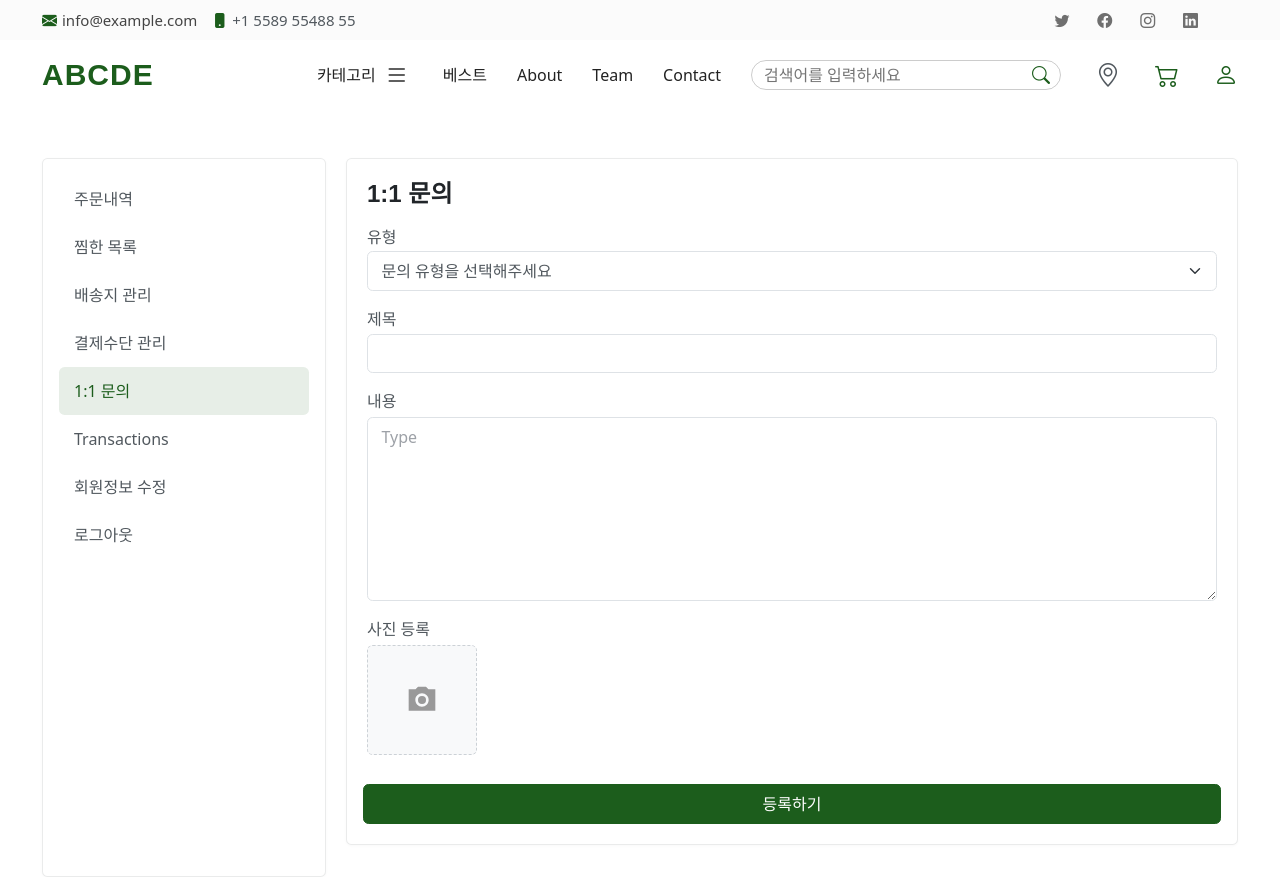
After one commit to JJJeong123/ttt, a Django app: page /mypage/qna in a window 1280 px wide; the page is wider, and only the part inside the window is pictured. The commit adds this page. Run offline with Django 4.2, Linux system fonts and the light colour scheme; the visitor is signed in with stand-in values (Sample User, id 1); data that the repository does not hold is empty; parts of the project's set-up code (start-up, migrations or seed data) failed here and were passed over; some libraries are stand-ins or nearby versions.

Commit message:
Add qna_post

```diff
--- a/config/templates/user-account_confirm.html
+++ b/config/templates/user-account_confirm.html
@@ -20,7 +20,7 @@
           <a class="nav-link" href="#">My wishlist</a>
           <a class="nav-link" href="#">Transactions</a>
           <a class="nav-link" href="{% url 'confirm-info' %}">회원정보 수정</a>
-          <a class="nav-link" href="#">Log out</a>
+          <a class="nav-link" href="{% url 'logout' %}">로그아웃</a>
         </nav>
       </div>
       <!--   COMPONENT MENU LIST END .//   -->
--- a/config/templates/user-account_edit.html
+++ b/config/templates/user-account_edit.html
@@ -20,7 +20,7 @@
           <a class="nav-link" href="#">My wishlist</a>
           <a class="nav-link" href="#">Transactions</a>
           <a class="nav-link" href="{% url 'confirm-info' %}">회원정보 수정</a>
-          <a class="nav-link" href="#">Log out</a>
+          <a class="nav-link" href="{% url 'logout' %}">로그아웃</a>
         </nav>
       </div>
       <!--   COMPONENT MENU LIST END .//   -->
--- a/mypage/templates/like.html
+++ b/mypage/templates/like.html
@@ -17,10 +17,11 @@
           <a class="nav-link active" href="{% url 'mypage:like' %}">찜한 목록</a>
           <a class="nav-link" href="#">배송지 관리</a>
           <a class="nav-link" href="#">결제수단 관리</a>
+          <a class="nav-link" href="{% url 'mypage:qna' %}">1:1 문의</a>
           <a class="nav-link" href="#">My wishlist</a>
           <a class="nav-link" href="#">Transactions</a>
           <a class="nav-link" href="{% url 'confirm-info' %}">회원정보 수정</a>
-          <a class="nav-link" href="#">Log out</a>
+          <a class="nav-link" href="{% url 'logout' %}">로그아웃</a>
         </nav>
       </div>
       <!--   COMPONENT MENU LIST END .//   -->
--- a/mypage/templates/order_detail.html
+++ b/mypage/templates/order_detail.html
@@ -20,7 +20,7 @@
           <a class="nav-link" href="#">My wishlist</a>
           <a class="nav-link" href="#">Transactions</a>
           <a class="nav-link" href="{% url 'confirm-info' %}">회원정보 수정</a>
-          <a class="nav-link" href="#">Log out</a>
+          <a class="nav-link" href="{% url 'logout' %}">로그아웃</a>
         </nav>
       </div>
       <!--   COMPONENT MENU LIST END .//   -->
--- a/mypage/templates/order_history.html
+++ b/mypage/templates/order_history.html
@@ -17,10 +17,10 @@
           <a class="nav-link" href="{% url 'mypage:like' %}">찜한 목록</a>
           <a class="nav-link" href="#">배송지 관리</a>
           <a class="nav-link" href="#">결제수단 관리</a>
-          <a class="nav-link" href="#">My wishlist</a>
+          <a class="nav-link" href="{% url 'mypage:qna' %}">1:1 문의</a>
           <a class="nav-link" href="#">Transactions</a>
           <a class="nav-link" href="{% url 'confirm-info' %}">회원정보 수정</a>
-          <a class="nav-link" href="#">Log out</a>
+          <a class="nav-link" href="{% url 'logout' %}">로그아웃</a>
         </nav>
       </div>
       <!--   COMPONENT MENU LIST END .//   -->
--- /dev/null
+++ b/mypage/templates/qna_post.html
@@ -0,0 +1,77 @@
+{% extends 'layouts/base.html' %}
+{% load static %}
+
+<!-- Specific Page CSS goes HERE  -->
+{% block stylesheets %}
+<link href="{% static 'assets/css/product.css' %}" rel="stylesheet" type="text/css">
+{% endblock stylesheets %}
+
+{% block content %}
+<div class="container mt-5">
+  <div class="row pt-3">
+    <aside class="col-lg-3">
+      <!--  COMPONENT MENU LIST  -->
+      <div class="card p-3 h-100">
+        <nav class="nav flex-column nav-pills">
+          <a class="nav-link" href="{% url 'mypage:order-history' %}">주문내역</a>
+          <a class="nav-link" href="{% url 'mypage:like' %}">찜한 목록</a>
+          <a class="nav-link" href="#">배송지 관리</a>
+          <a class="nav-link" href="#">결제수단 관리</a>
+          <a class="nav-link active" href="{% url 'mypage:qna' %}">1:1 문의</a>
+          <a class="nav-link" href="#">Transactions</a>
+          <a class="nav-link" href="{% url 'confirm-info' %}">회원정보 수정</a>
+          <a class="nav-link" href="{% url 'logout' %}">로그아웃</a>
+        </nav>
+      </div>
+      <!--   COMPONENT MENU LIST END .//   -->
+    </aside>
+    <main class="col-lg-9">
+      <div class="card mb-5">
+        <div class="card-body">
+          <h4 class="card-title">1:1 문의</h4>
+            <div class="row gx-2">
+              <div class="mb-3">
+                <label class="form-label" id="cat">유형</label>
+                <select class="form-select" id="qna-cat">
+                  <option selected>문의 유형을 선택해주세요</option>
+                  {% for cat in cats %}
+                  <option value="{{ cat }}">{{ cat }}</option>
+                  {% endfor %}
+                </select>
+              </div>
+              <div class="mb-3">
+                <label class="form-label">제목</label>
+                <input type="text" class="form-control" placeholder="" id="qna-title">
+							</div>
+              <div class="mb-3">
+                <label class="form-label col-3 mb-1">내용</label>
+                <textarea class="form-control" placeholder="Type" rows="7" id="qna-content"></textarea>
+              </div>
+              <form id="form-qna">
+              {% csrf_token %}
+                <div class="gallery-uploader-wrap mb-4">
+                  <label class="form-label mb-1">사진 등록</label><br>
+                  <div id="uploaded_image" style="cursor:pointer;">
+                    <label class="uploader-img" onchange="addImage(event)">
+                      <input type="file" name="lorem" id="qna-img">
+                      <svg xmlns="http://www.w3.org/2000/svg" fill="#999" width="32" height="32" viewBox="0 0 24 24"> <circle cx="12" cy="12" r="3"/> <path d="M16.83 4L15 2H9L7.17 4H2v16h20V4h-5.17zM12 17c-2.76 0-5-2.24-5-5s2.24-5 5-5 5 2.24 5 5-2.24 5-5 5z"/>
+                      </svg>
+                    </label>
+                  </div>
+                </div> <!-- gallery-uploader-wrap //end -->
+              </form> <!-- form end.// -->
+
+              <button class="btn btn-primary" type="button" onclick="saveQuestion()">등록하기</button>
+            </div>
+        </div> <!-- card-body end.// -->
+      </div> <!-- card end.// -->
+    </main>
+  </div> <!-- row.// -->
+</div>
+
+{% endblock content %}
+
+<!-- Specific Page JS goes HERE  -->
+{% block javascripts %}
+<script src="{% static 'jsmeta/mypage/script_qna.js' %}"></script>
+{% endblock javascripts %}
--- a/mypage/urls.py
+++ b/mypage/urls.py
@@ -1,6 +1,6 @@
 from django.urls import path
 
-from .views import checkout_view, review_views, cart_views, like_views
+from .views import checkout_view, review_views, cart_views, like_views, qna_views
 
 app_name = 'mypage'
 
@@ -16,5 +16,6 @@ urlpatterns=[
     path('order-history', checkout_view.OrderHistoryView.as_view(), name='order-history'),
     path('order-detail/<str:id>', checkout_view.OrderDetailView.as_view(), name='order-detail'),
     path('like', like_views.LikeView.as_view(), name='like'),
+    path('qna', qna_views.QnaView.as_view(), name='qna'),
 
 ]
--- /dev/null
+++ b/mypage/views/qna_views.py
@@ -0,0 +1,38 @@
+import json
+from django.http import HttpRequest, JsonResponse
+from django.shortcuts import render, redirect, get_object_or_404
+from django.views.generic.base import View
+from django.contrib.auth.mixins import LoginRequiredMixin
+
+from config.models import Qna, QnaCategory, Member, Order
+
+class QnaView(LoginRequiredMixin, View):
+    '''
+    1:1문의
+    '''
+    def get(self, request: HttpRequest, *args, **kwargs):
+        context={}
+        context['cats']=list(QnaCategory.objects.filter(deleteflag='0').values_list('name', flat=True))
+        context['orders']=list(Order.objects.filter(deleteflag='0', member__user=request.user).values_list('order_no', flat=True))
+
+        return render(request, 'qna_post.html', context)
+
+    def post(self, request: HttpRequest, *args, **kwargs):
+        context={}
+
+        cat = request.POST.get('qna-cat')
+        title = request.POST.get('qna-title')
+        content = request.POST.get('qna-content')
+        img = request.FILES.get('qna-img')
+
+        Qna.objects.create(
+            title=title,
+            content=content,
+            member=Member.objects.get(user=request.user),
+            category=QnaCategory.objects.get(name=cat),
+            answer_flag='0',
+            qna_img=img,
+            deleteflag='0',
+        )
+
+        return JsonResponse(context, content_type='application/json')
--- /dev/null
+++ b/static/jsmeta/mypage/script_qna.js
@@ -0,0 +1,69 @@
+function addImage(e){
+  e = e || window.event;
+  let target = e.target || e.srcElement;
+
+  if(document.getElementById('qna-img-preview')){
+    document.getElementById('qna-img-preview').setAttribute('src', URL.createObjectURL(target.files[0]));
+    //e.target.value = '';
+    return;
+  }
+  let src = URL.createObjectURL(target.files[0]);
+  //let src = target.files[0];
+  //document.getElementById('qna-img').setAttribute('src', e.target.result);
+
+  let label=document.createElement('label');
+  let image=document.createElement('img');
+  let span=document.createElement('span');
+  let icon=document.createElement('i');
+
+  label.setAttribute('class', 'uploader-img');
+
+  image.setAttribute('width', '100');
+  image.setAttribute('id', 'qna-img-preview');
+  image.setAttribute('src', src);
+
+  icon.setAttribute('class', 'fa fa-trash fa-sm');
+  span.setAttribute('class', 'trash');
+  span.setAttribute('onclick', 'clearImage()')
+
+  span.append(icon);
+  label.append(image);
+  label.append(span);
+
+  let parent=document.getElementById('uploaded_image');
+  parent.insertBefore(label, parent.firstChild);
+
+  //handle same file
+  //e.target.value = '';
+}
+
+function clearImage(){
+  let parent = document.getElementById('uploaded_image');
+  parent.removeChild(parent.firstChild);
+}
+
+async function saveQuestion(){
+
+  let formData = new FormData(document.getElementById('form-qna'));
+
+  let category=document.getElementById('qna-cat').value;
+  let title=document.getElementById('qna-title').value;
+  let content=document.getElementById('qna-content').value;
+
+  formData.append('qna-cat', category);
+  formData.append('qna-title', title);
+  formData.append('qna-content', content);
+
+  const url = '/mypage/qna';
+  const response = await fetch(url, {
+      method: 'POST',
+      headers: {'X-CSRFToken': getCookie('csrftoken')},
+      body: formData
+  })
+  .catch((error) => {
+      alert(error);
+  });
+
+  const result = await response.json();
+
+}
```
